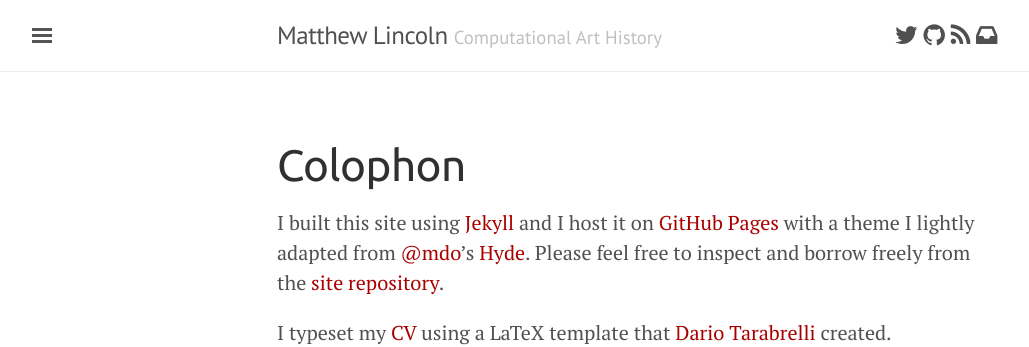
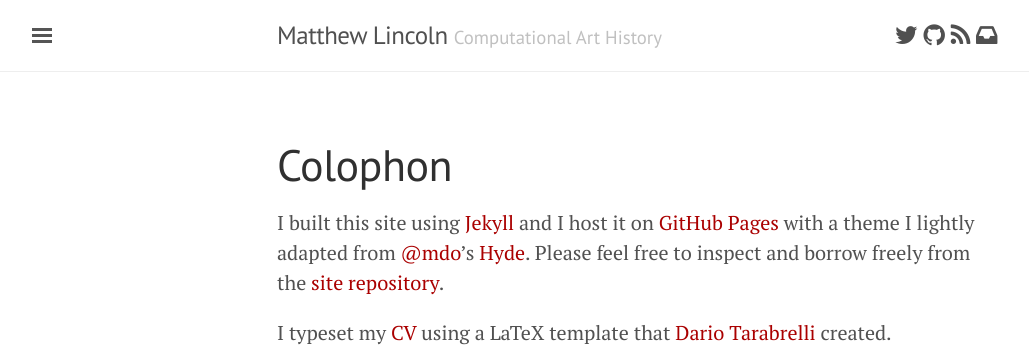
Before and after one commit to mdlincoln/mdlincoln.github.io, a Jekyll site: the page built from pages/colophon.md, in a window 1280 px wide. Shown: the top 347 px of the page, without its empty margins (3-1032 px from the left). Built offline with Jekyll 4.4.1, drawn with Linux system fonts in a browser that asks for light colours; nearby versions of some CDN libraries.

Commit message:
Don't use Ubuntu anymore

```diff
--- a/_includes/html_head.html
+++ b/_includes/html_head.html
@@ -20,7 +20,7 @@
 <link rel="stylesheet" href="/assets/css/syntax.css">
 <link rel="stylesheet" href="/assets/css/lanyon.css">
 <link href="//netdna.bootstrapcdn.com/font-awesome/4.0.3/css/font-awesome.css" rel="stylesheet">
-<link href='http://fonts.googleapis.com/css?family=Ubuntu|PT+Sans:400,700|PT+Serif:400,700,400italic' rel='stylesheet' type='text/css'>
+  <link rel="stylesheet" href="https://fonts.googleapis.com/css?family=PT+Serif:400,400italic,700%7CPT+Sans:400">
 
 {% if site.enable_analytics %}
 <!-- Google Analytics -->
--- a/assets/css/poole.css
+++ b/assets/css/poole.css
@@ -384,7 +384,6 @@
 .post-title {
   font-size: 2.2rem;
   line-height: 1.5em;
-  font-family: "Ubuntu";
   color: #a00;
 }
 
```
